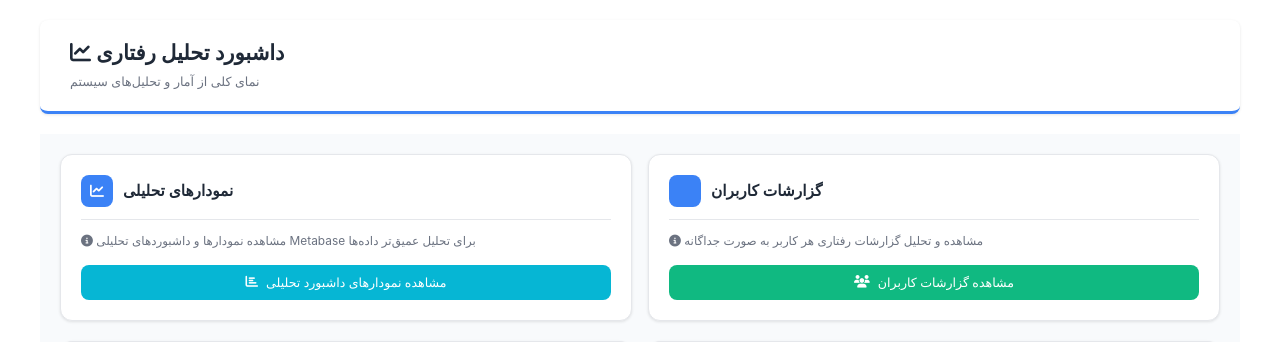
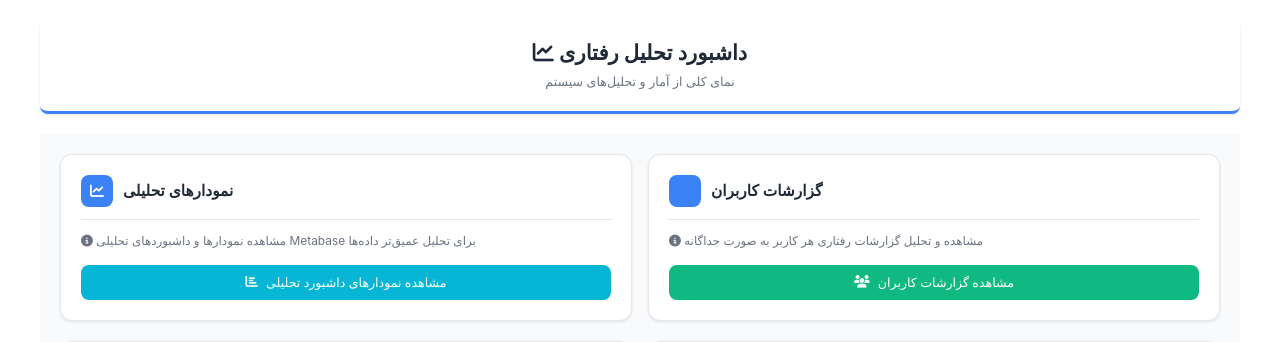
Before and after one commit to saeedzarbi/fanus_report, a Django app: page /admin/dashboard/ in a window 1280 px wide. Shown: the part 86-428 px from the top of the page. Run offline with Django 4.2, Linux system fonts and the light colour scheme; the visitor is signed in with stand-in values (Sample User, id 1); data that the repository does not hold is empty.

Commit message:
Enhance dashboard layout with CSS adjustments
- Added flexbox styling to the admin dashboard template for improved layout, centering content and enhancing visual appeal.

```diff
--- a/analytics/templates/admin/dashboard.html
+++ b/analytics/templates/admin/dashboard.html
@@ -23,6 +23,10 @@
         border-radius: 8px;
         margin-bottom: 20px;
         border-bottom: 3px solid #3b82f6;
+        display: flex;
+        flex-direction: column;
+        align-items: center;
+        text-align: center;
     }
 
 
```
